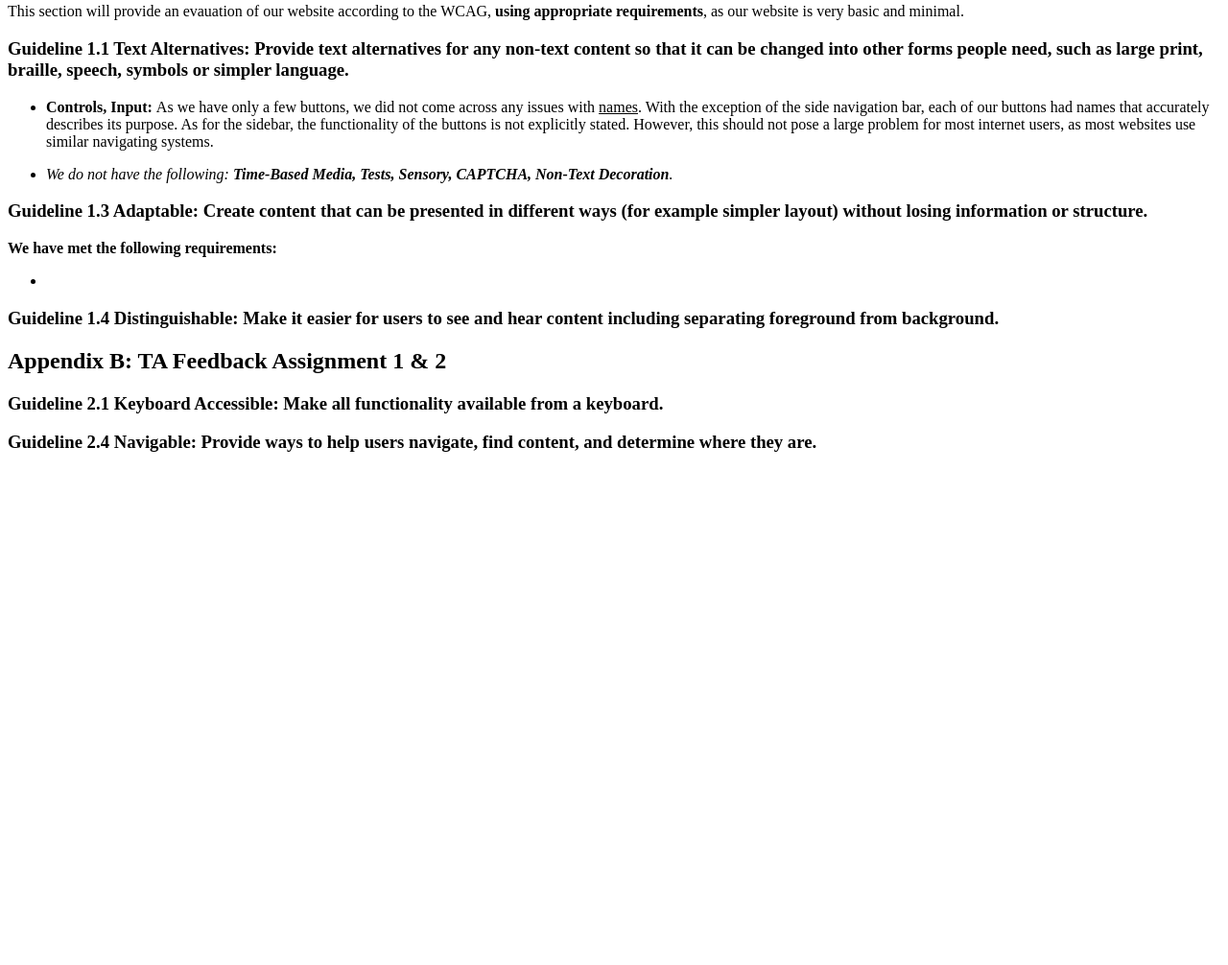
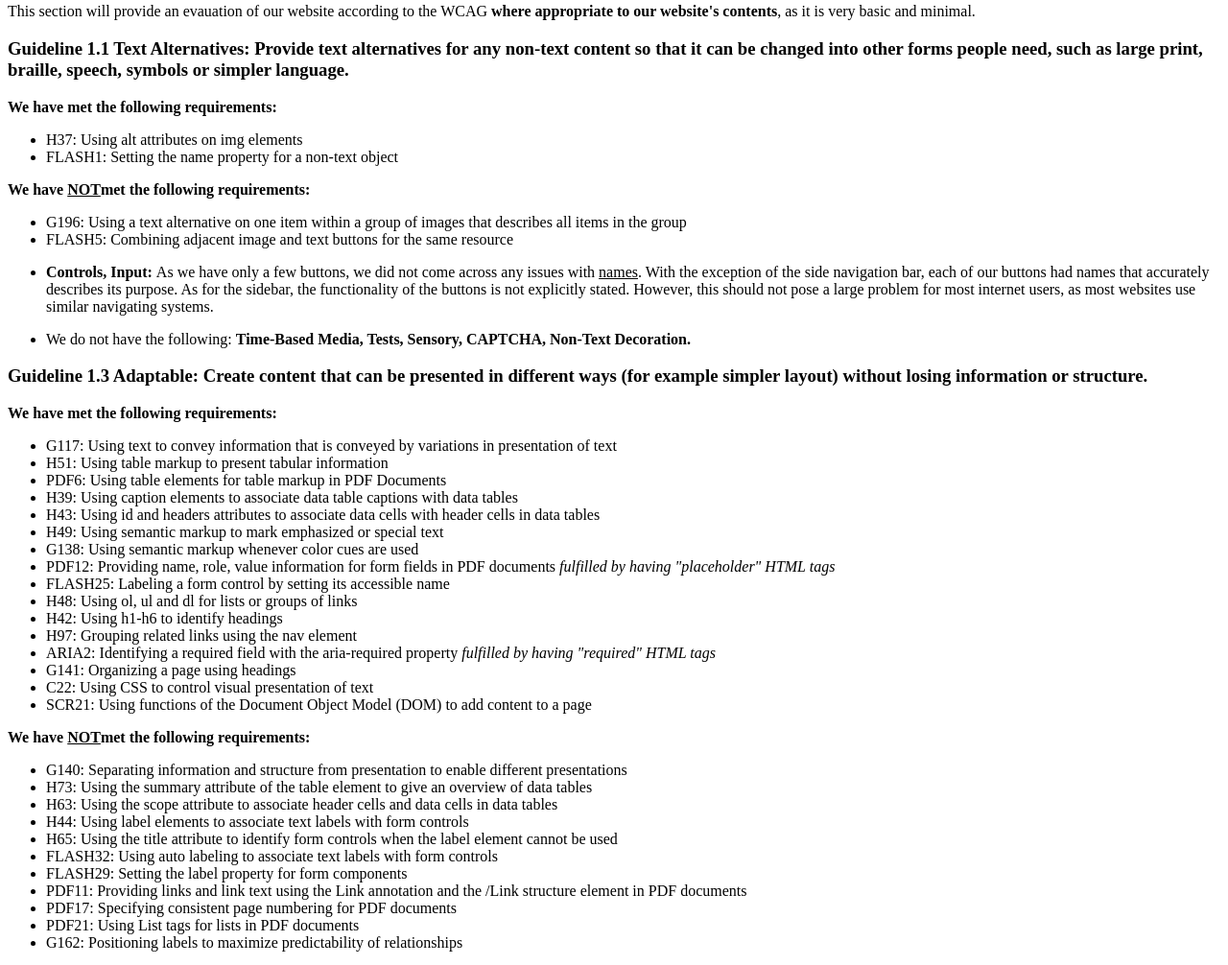
Before and after one commit to LCTTVU/ASSIGNMENT3, a plain HTML site: page assignment4.html in a window 1280 px wide. Shown: the part 626-1632 px from the top of the page at 96% size. Before the commit the page ends 1117 px from the top, so only its background shows below. Drawn offline with Linux system fonts and the light colour scheme.

Commit message:
Update assignment4.html

```diff
--- a/assignment4.html
+++ b/assignment4.html
@@ -69,13 +69,23 @@
 
         <section id = "appendixA">
             <h2>Appendix A: Web Content Accessibility Guidelines (WCAG)</h2>
-            <p class = "description">This section will provide an evauation of our website according to the WCAG, <strong>using appropriate requirements</strong>, as our website is very basic and minimal.</p>
+            <p class = "description">This section will provide an evauation of our website according to the WCAG <strong>where appropriate to our website's contents</strong>, as it is very basic and minimal.</p>
 
             <div>
                 <div class = "subtitle">
                     <h3 id = "guideline1-1">Guideline 1.1 Text Alternatives: Provide text alternatives for any non-text content so that it can be changed into other forms people need, such as large print, braille, speech, symbols or simpler language.</h3>
                 </div>
                 <div class = "content">
+                    <p><strong class = "content-handle">We have met the following requirements:</strong></p>
+                    <ul>
+                        <li>H37: Using alt attributes on img elements</li>
+                        <li>FLASH1: Setting the name property for a non-text object</li>
+                    </ul>
+                    <p><strong class = "content-handle">We have <u>NOT</u>met the following requirements:</strong></p>
+                    <ul>
+                        <li>G196: Using a text alternative on one item within a group of images that describes all items in the group</li>
+                        <li>FLASH5: Combining adjacent image and text buttons for the same resource</li>
+                    </ul>
                     <ul>
                         <li>
                             <p><strong class = "content-handle">Controls, Input: </strong>As we have only a few buttons, we did not come across any issues with <u>names</u>.
@@ -85,20 +95,50 @@
                             </p>
                         </li>
                         <li>
-                            <p><i class = "guidelineEvaluation">We do not have the following: <strong>Time-Based Media, Tests, Sensory, CAPTCHA, Non-Text Decoration</strong>.</i></p>
+                            <p>We do not have the following: <strong>Time-Based Media, Tests, Sensory, CAPTCHA, Non-Text Decoration.</strong></p>
                         </li>
                     </ul>
+                    <p class = "guidelineEvaluation"></p>
                 </div>
             </div>
 
             <div>
                 <div class = "subtitle">
                     <h3 id = "guideline1-3">Guideline 1.3 Adaptable: Create content that can be presented in different ways (for example simpler layout) without losing information or structure.</h3>
+                </div>
+                <div class = "content">
                     <p><strong class = "content-handle">We have met the following requirements:</strong></p>
                     <ul>
-                        <li>
-
-                        </li>
+                        <li>G117: Using text to convey information that is conveyed by variations in presentation of text</li>
+                        <li>H51: Using table markup to present tabular information</li>
+                        <li>PDF6: Using table elements for table markup in PDF Documents</li>
+                        <li>H39: Using caption elements to associate data table captions with data tables</li>
+                        <li>H43: Using id and headers attributes to associate data cells with header cells in data tables</li>
+                        <li>H49: Using semantic markup to mark emphasized or special text</li>
+                        <li>G138: Using semantic markup whenever color cues are used</li>
+                        <li>PDF12: Providing name, role, value information for form fields in PDF documents <i class = "extradetails">fulfilled by having "placeholder" HTML tags</i></li>
+                        <li>FLASH25: Labeling a form control by setting its accessible name</li>
+                        <li>H48: Using ol, ul and dl for lists or groups of links</li>
+                        <li>H42: Using h1-h6 to identify headings</li>
+                        <li>H97: Grouping related links using the nav element</li>
+                        <li>ARIA2: Identifying a required field with the aria-required property <i class = "extradetails">fulfilled by having "required" HTML tags</i></li>
+                        <li>G141: Organizing a page using headings</li>
+                        <li>C22: Using CSS to control visual presentation of text</li>
+                        <li>SCR21: Using functions of the Document Object Model (DOM) to add content to a page</li>
+                    </ul>
+                    <p><strong class = "content-handle">We have <u>NOT</u>met the following requirements:</strong></p>
+                    <ul>
+                        <li>G140: Separating information and structure from presentation to enable different presentations</li>
+                        <li>H73: Using the summary attribute of the table element to give an overview of data tables</li>
+                        <li>H63: Using the scope attribute to associate header cells and data cells in data tables</li>
+                        <li>H44: Using label elements to associate text labels with form controls</li>
+                        <li>H65: Using the title attribute to identify form controls when the label element cannot be used</li>
+                        <li>FLASH32: Using auto labeling to associate text labels with form controls</li>
+                        <li>FLASH29: Setting the label property for form components</li>
+                        <li>PDF11: Providing links and link text using the Link annotation and the /Link structure element in PDF documents</li>
+                        <li>PDF17: Specifying consistent page numbering for PDF documents</li>
+                        <li>PDF21: Using List tags for lists in PDF documents</li>
+                        <li>G162: Positioning labels to maximize predictability of relationships</li>
                     </ul>
                 </div>
             </div>
```
